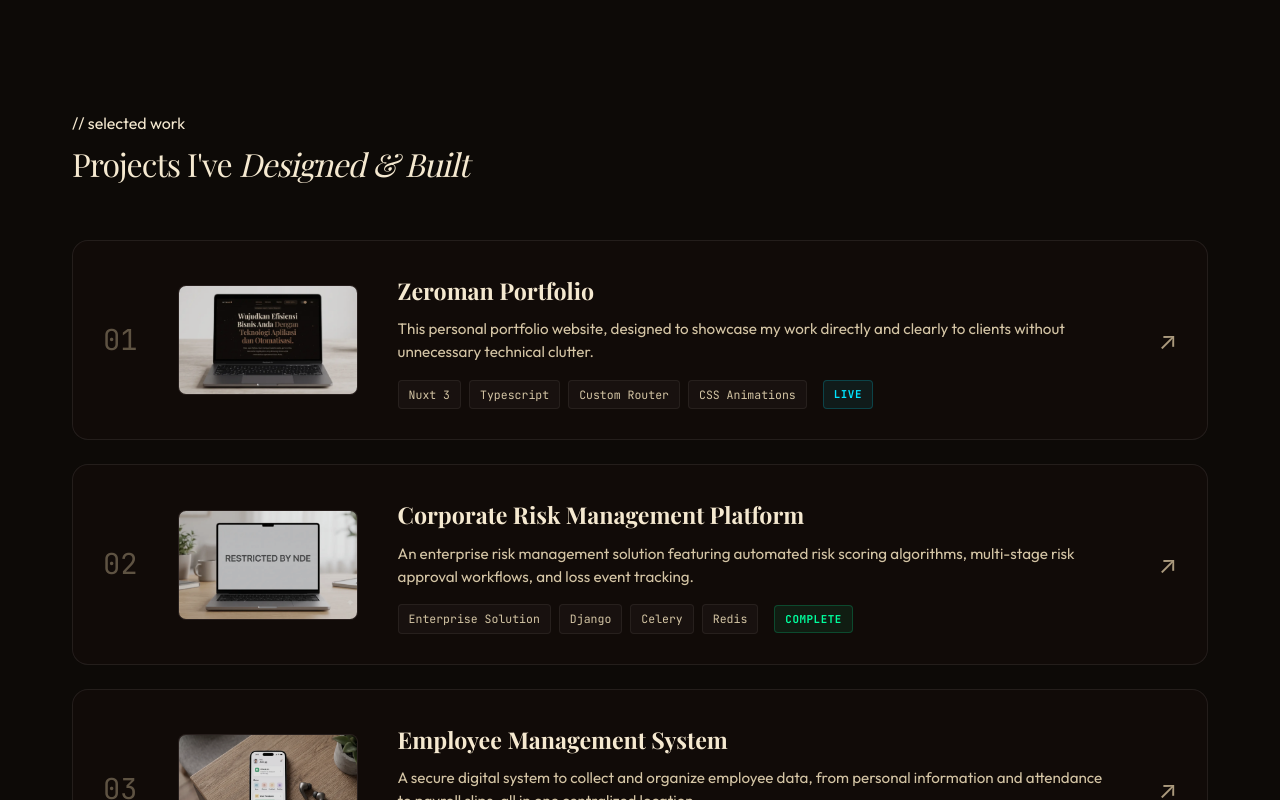
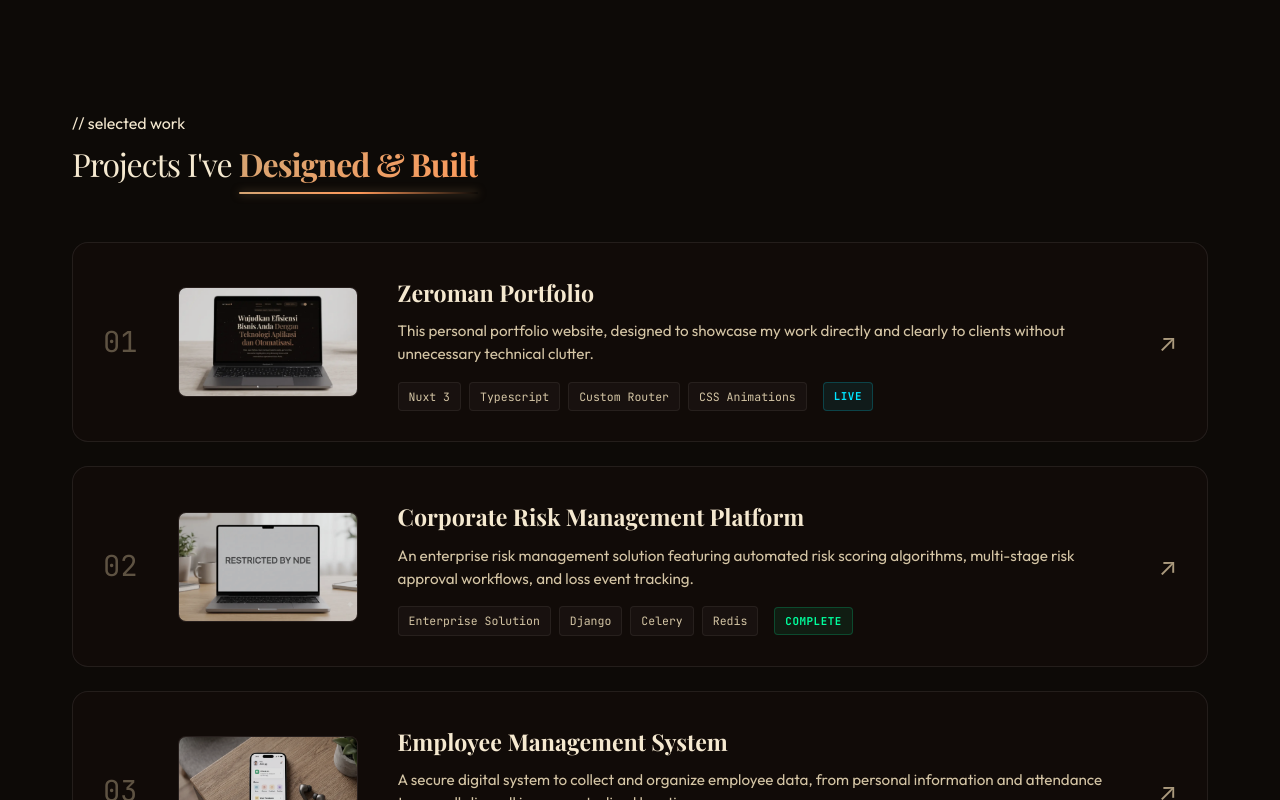
Before and after one commit to RafiMM0609/zeroman, a Nuxt app: page / in a window 1280 px wide. Shown: the part 1440-2240 px from the top of the page. Built offline with nearby package versions, Linux system fonts and the light colour scheme; no server answers; some icons are missing; a web font is replaced by a local one.

Commit message:
feat: add gradient text and decorative underline styles for emphasized elements

```diff
--- a/assets/css/style.css
+++ b/assets/css/style.css
@@ -796,6 +796,35 @@
   font-weight: 700;
 }
 
+/* Gradient Accent + Highlight Underline for emphasized text */
+.section-title em,
+.hero-title em,
+.highlight-underline {
+  font-style: normal;
+  font-weight: 700;
+  background: var(--grad-primary);
+  -webkit-background-clip: text;
+  -webkit-text-fill-color: transparent;
+  position: relative;
+  display: inline-block;
+  padding-bottom: 2px;
+}
+
+.section-title em::after,
+.hero-title em::after,
+.highlight-underline::after {
+  content: '';
+  position: absolute;
+  left: 0;
+  bottom: 0;
+  width: 100%;
+  height: 2px;
+  background: linear-gradient(90deg, var(--accent-primary), var(--accent-secondary), transparent);
+  border-radius: 2px;
+  box-shadow: 0 0 8px rgba(212, 165, 116, 0.5);
+}
+
+
 /* About page — Hook / Manifesto */
 .about-hook-wrap {
   margin-bottom: 32px;
--- a/public/css/style.css
+++ b/public/css/style.css
@@ -780,6 +780,35 @@
   font-weight: 700;
 }
 
+/* Gradient Accent + Highlight Underline for emphasized text */
+.section-title em,
+.hero-title em,
+.highlight-underline {
+  font-style: normal;
+  font-weight: 700;
+  background: var(--grad-primary);
+  -webkit-background-clip: text;
+  -webkit-text-fill-color: transparent;
+  position: relative;
+  display: inline-block;
+  padding-bottom: 2px;
+}
+
+.section-title em::after,
+.hero-title em::after,
+.highlight-underline::after {
+  content: '';
+  position: absolute;
+  left: 0;
+  bottom: 0;
+  width: 100%;
+  height: 2px;
+  background: linear-gradient(90deg, var(--accent-primary), var(--accent-secondary), transparent);
+  border-radius: 2px;
+  box-shadow: 0 0 8px rgba(212, 165, 116, 0.5);
+}
+
+
 /* About page — Hook / Manifesto */
 .about-hook-wrap {
   margin-bottom: 32px;
```
